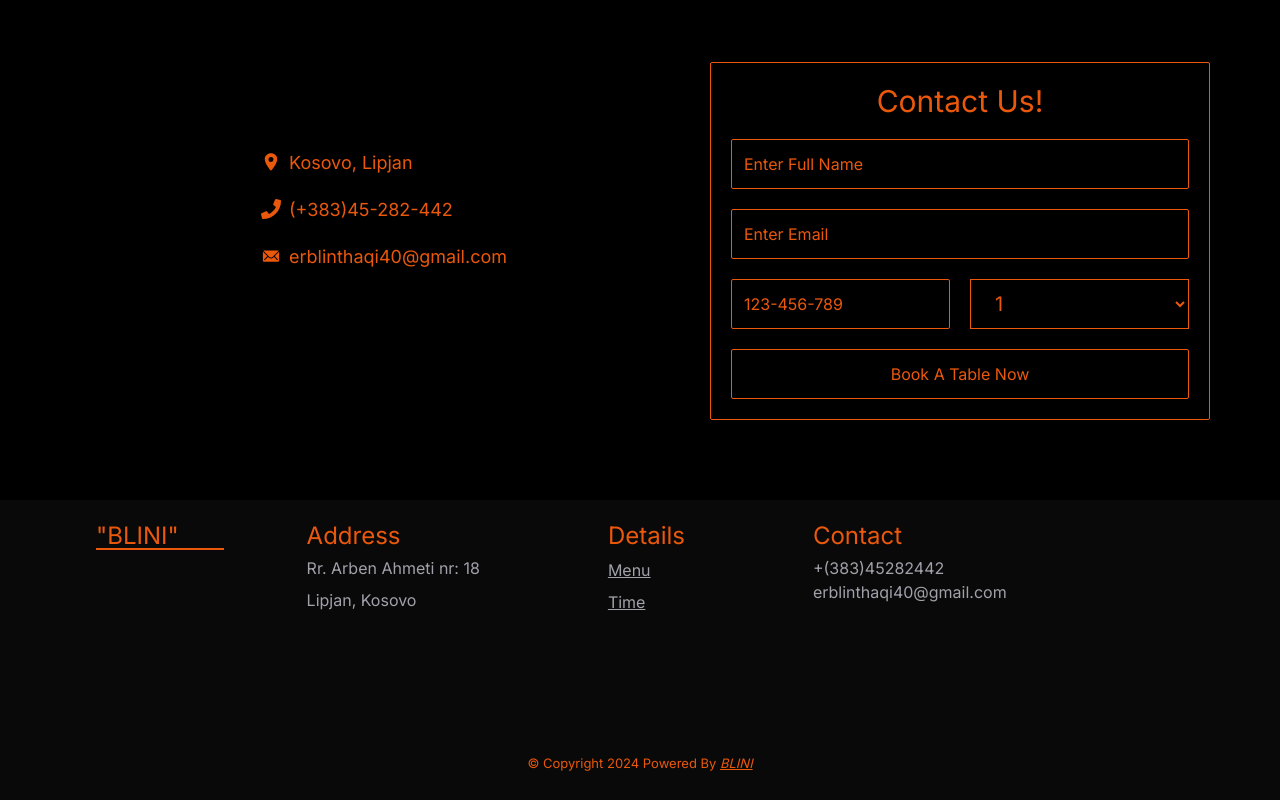
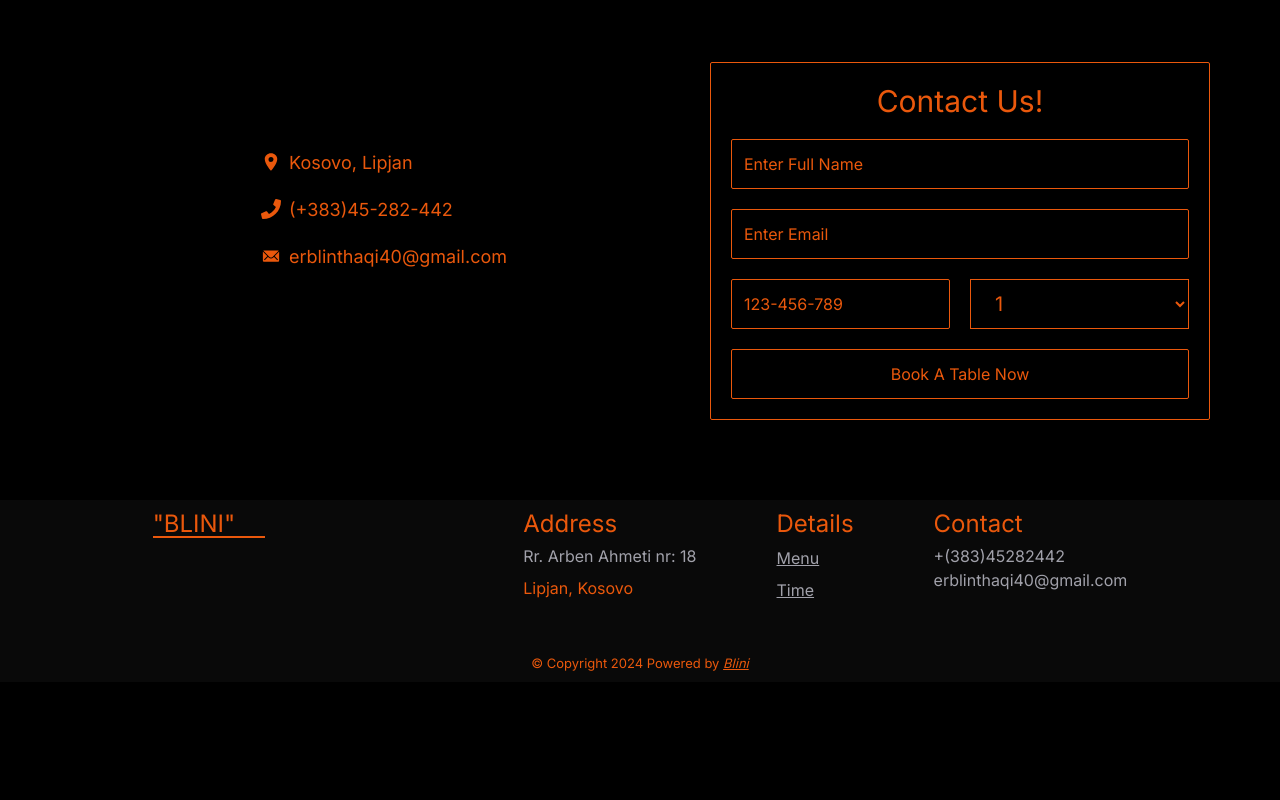
Before and after one commit to XtremeThaqi/Restaurant-App, a Next.js app: page / in a window 1280 px wide. Shown: the part 4705-5505 px from the top of the page. After the commit the page ends 5387 px from the top, so only its background shows below. Built offline with nearby package versions, Linux system fonts and the light colour scheme.

Commit message:
fixed footer

```diff
--- a/src/app/components/Footer.jsx
+++ b/src/app/components/Footer.jsx
@@ -3,16 +3,16 @@
 export default function Footer() {
     return (
         <>
-            <div className="px-24 max-lg:px-10 h-[300px] w-full bg-[rgba(31,31,31,0.3)]">
-                <div className="flex gap-32 py-5 max-md:flex-col max-md:gap-10">
+            <div className="flex flex-col px-10 py-2 items-center w-full bg-[rgba(31,31,31,0.3)]">
+                <div className="flex flex-wrap gap-20">
                     <div className="relative">
-                        <h2 className="text-2xl text-orange-600 before:absolute before:top-7 before:bg-orange-600 before:w-32 before:h-[2px]">&quot;BLINI&quot;</h2>
+                        <h2 className="text-2xl text-orange-600 before:absolute before:top-7 before:bg-orange-600 before:w-28 before:h-[2px]">&quot;BLINI&quot;</h2>
                     </div>
-                    <div className="flex flex-wrap justify-start gap-32 max-md:gap-20 max-sm:flex-col max-sm:gap-10">
+                    <div className="flex flex-wrap gap-20 ml-52 max-xl:ml-5 max-sm:gap-10">
                         <div className="text-2xl text-orange-600">
                             <h2>Address</h2>
                             <p className="text-[16px] text-zinc-400">Rr. Arben Ahmeti nr: 18</p>
-                            <p className="text-[16px] text-zinc-400">Lipjan, Kosovo</p>
+                            <p className="text-[16px] ">Lipjan, Kosovo</p>
                         </div>
                         <div className="text-2xl text-orange-600">
                             <h2>Details</h2>
@@ -25,12 +25,12 @@ export default function Footer() {
                             <p className="text-[16px] -mt-2 text-zinc-400">erblinthaqi40@gmail.com</p>
                         </div>
                     </div>
+
                 </div>
-                <div className="flex justify-center items-end py-5 mt-24 max-md:mt-10 max-sm:mt-0 max-md:py-2">
-                    <div className="flex gap-5">
-                        <p className="text-orange-600 text-[13px]">&copy; Copyright 2024 Powered By <span className="underline italic">BLINI</span></p>
+                <div className="text-center mt-12">
+                        <p className="text-orange-600 text-[13px]">&copy; Copyright 2024 Powered by <span className="underline italic"> Blini</span></p>
+
                     </div>
-                </div>
             </div>
         </>
     )
```
